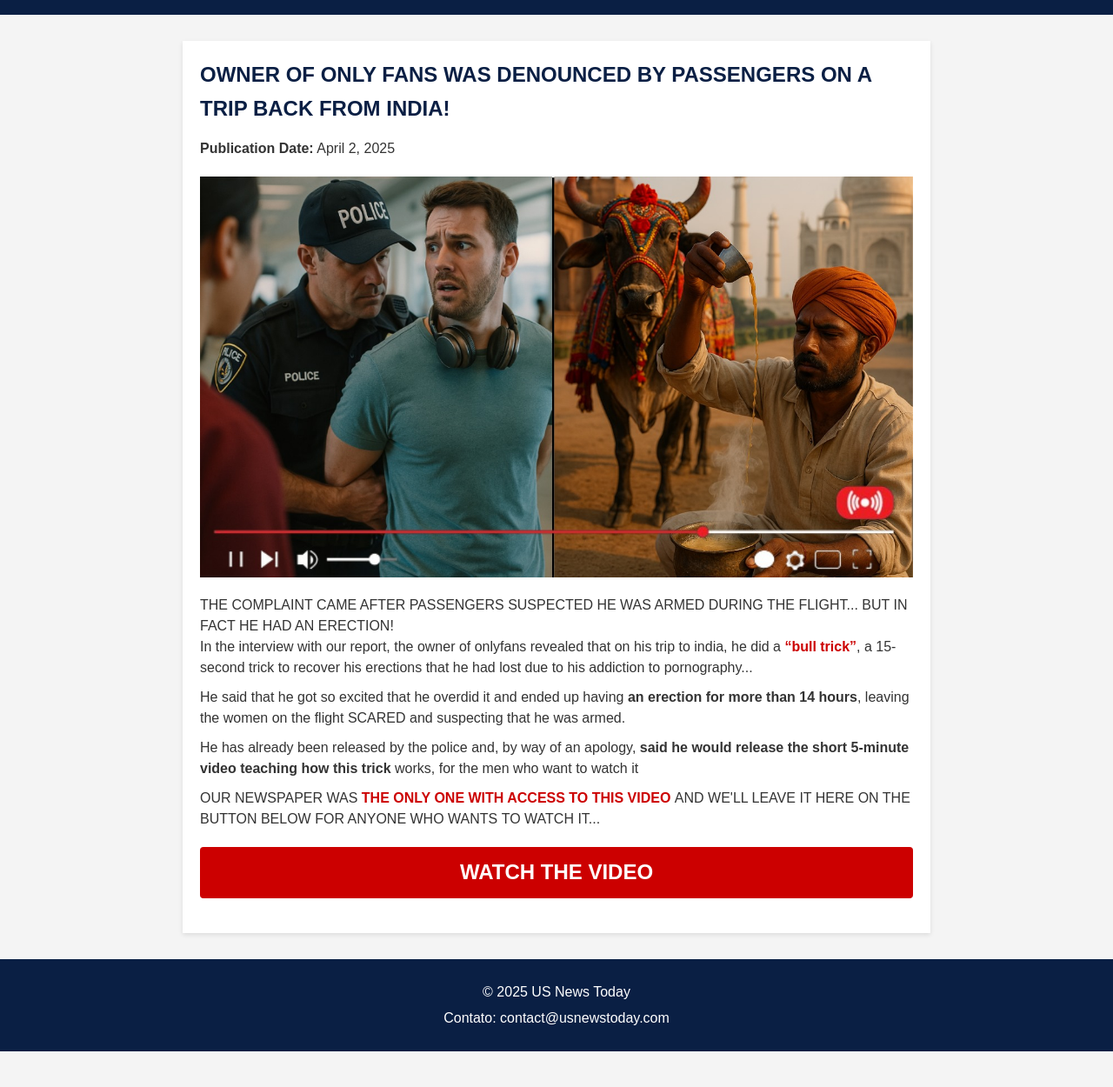
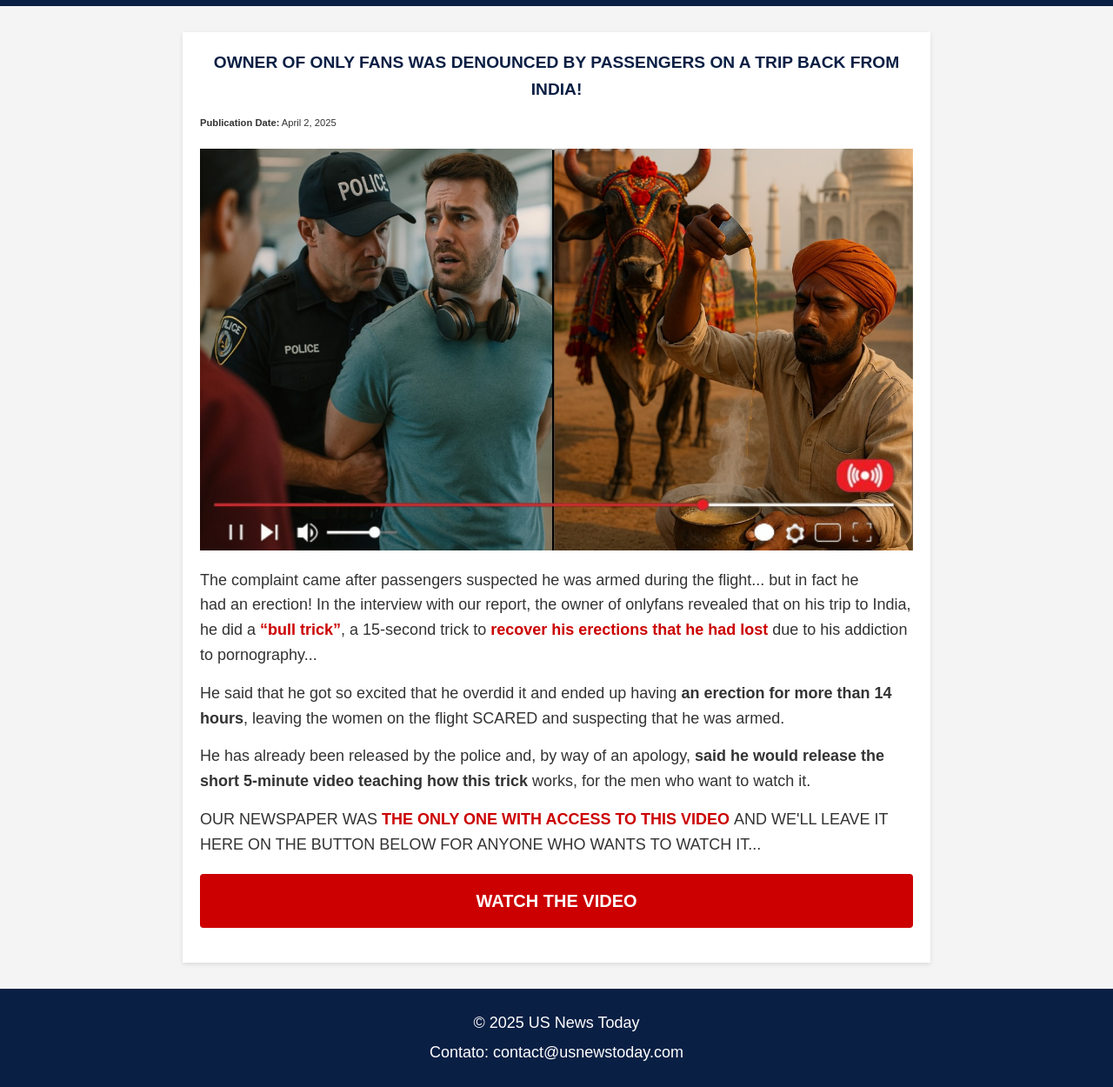
Before and after one commit to brunoalksouza/news-website-us, a plain HTML site: page index.html in a window 1280 px wide. Shown: the part 120-1370 px from the top of the page at 87% size. Before the commit the page ends 1329 px from the top, so only its background shows below. Drawn offline with Linux system fonts and the light colour scheme.

Commit message:
pre page

```diff
--- a/index.html
+++ b/index.html
@@ -19,11 +19,20 @@
         padding: 0;
       }
 
+      /* Tamanho de fonte base maior para facilitar a leitura em mobile */
       body {
         font-family: Arial, sans-serif;
+        font-size: 18px; /* Aumente conforme desejado */
         line-height: 1.6;
         background-color: #f4f4f4;
         color: #333;
+      }
+
+      /* Responsividade adicional: aumenta ainda mais o font-size em telas muito pequenas */
+      @media (max-width: 480px) {
+        body {
+          font-size: 20px;
+        }
       }
 
       header {
@@ -33,13 +42,14 @@
         text-align: center;
       }
 
+      /* Ajuste de tamanho dos textos no header */
       header h1 {
-        font-size: 2.5rem;
+        font-size: 2rem; /* Título menor que o padrão anterior, mas ainda grande */
         margin-bottom: 5px;
       }
 
       header p {
-        font-size: 1.1rem;
+        font-size: 1.2rem; /* Subtítulo mais legível */
         font-style: italic;
       }
 
@@ -74,20 +84,24 @@
         box-shadow: 0 2px 5px rgba(0, 0, 0, 0.1);
       }
 
+      /* Ajuste no título do artigo */
       article h2 {
         color: #0a1f44;
         margin-bottom: 15px;
+        font-size: 1.2rem; /* Mantém destaque, mas ajustado para boa legibilidade */
+        text-align: center; /* Centraliza o título */
       }
 
       article p {
-        margin-bottom: 10px;
-        line-height: 1.5;
+        margin-bottom: 15px;
+        line-height: 1.6;
       }
 
       .highlight {
         font-weight: bold;
         color: #c00;
       }
+
       /* Estilo para a imagem principal da notícia */
       .featured-image {
         display: flex;
@@ -104,13 +118,13 @@
         background: #c00;
         margin: 20px auto;
         color: #fff;
-        padding: 10px 20px;
+        padding: 15px 20px; /* Maior espaçamento para ficar mais “clicável” em mobile */
         text-decoration: none;
         border-radius: 4px;
         font-weight: bold;
         text-align: center;
         transition: background 0.3s ease;
-        font-size: x-large;
+        font-size: 1.25rem; /* Aumenta o tamanho da fonte do botão */
       }
 
       .watch-video-btn:hover {
@@ -142,18 +156,21 @@
           OWNER OF ONLY FANS WAS DENOUNCED BY PASSENGERS ON A TRIP BACK FROM
           INDIA!
         </h2>
-        <p><strong>Publication Date:</strong> April 2, 2025</p>
+        <p style="font-size: 0.7rem">
+          <strong>Publication Date:</strong> April 2, 2025
+        </p>
 
         <!-- Imagem entre o headline e o texto da notícia -->
         <img src="./img.jpg" alt="Homem sorrindo" class="featured-image" />
 
         <p>
-          THE COMPLAINT CAME AFTER PASSENGERS SUSPECTED HE WAS ARMED DURING THE
-          FLIGHT... BUT IN FACT HE HAD AN ERECTION! <br />In the interview with
-          our report, the owner of onlyfans revealed that on his trip to india,
-          he did a <span class="highlight">“bull trick”</span>, a 15-second
-          trick to recover his erections that he had lost due to his addiction
-          to pornography...
+          The complaint came after passengers suspected he was armed during the
+          flight... but in fact he had an erection! In the interview with our
+          report, the owner of onlyfans revealed that on his trip to India, he
+          did a
+          <span class="highlight">“bull trick”</span>, a 15-second trick to
+          <span class="highlight">recover his erections that he had lost </span>
+          due to his addiction to pornography...
         </p>
         <p>
           He said that he got so excited that he overdid it and ended up having
@@ -166,7 +183,7 @@
             >said he would release the short 5-minute video teaching how this
             trick</strong
           >
-          works, for the men who want to watch it
+          works, for the men who want to watch it.
         </p>
         <p>
           OUR NEWSPAPER WAS
```
